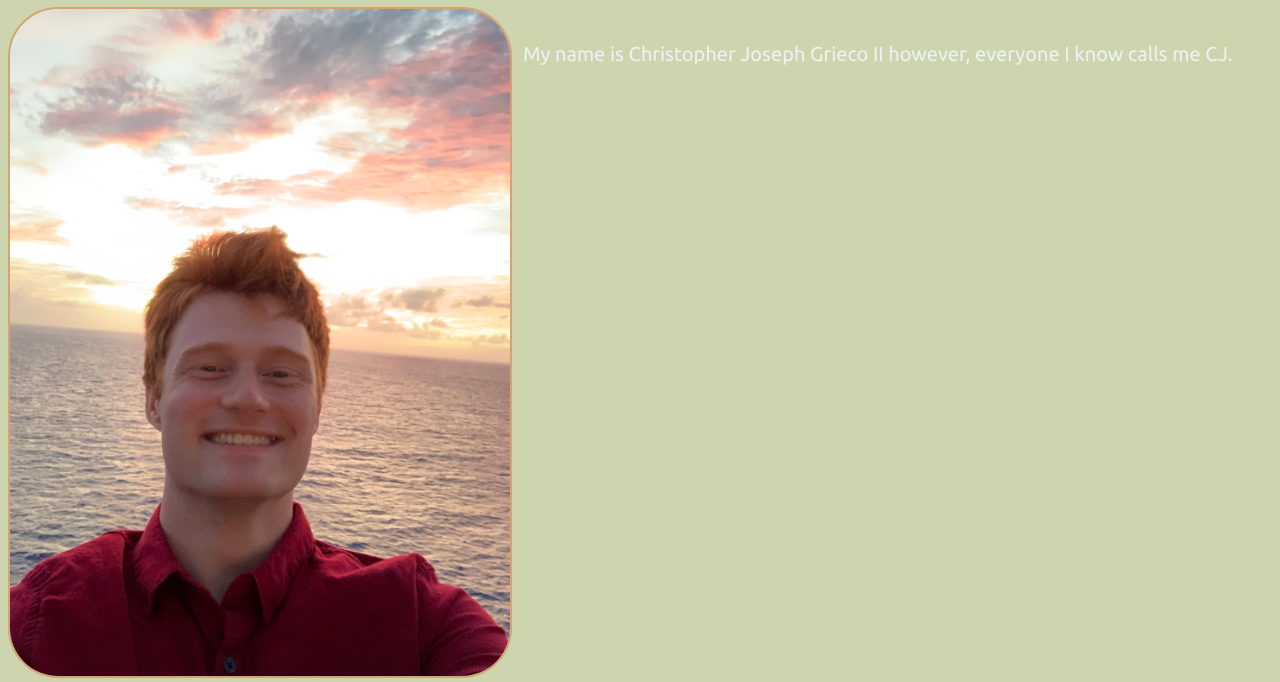
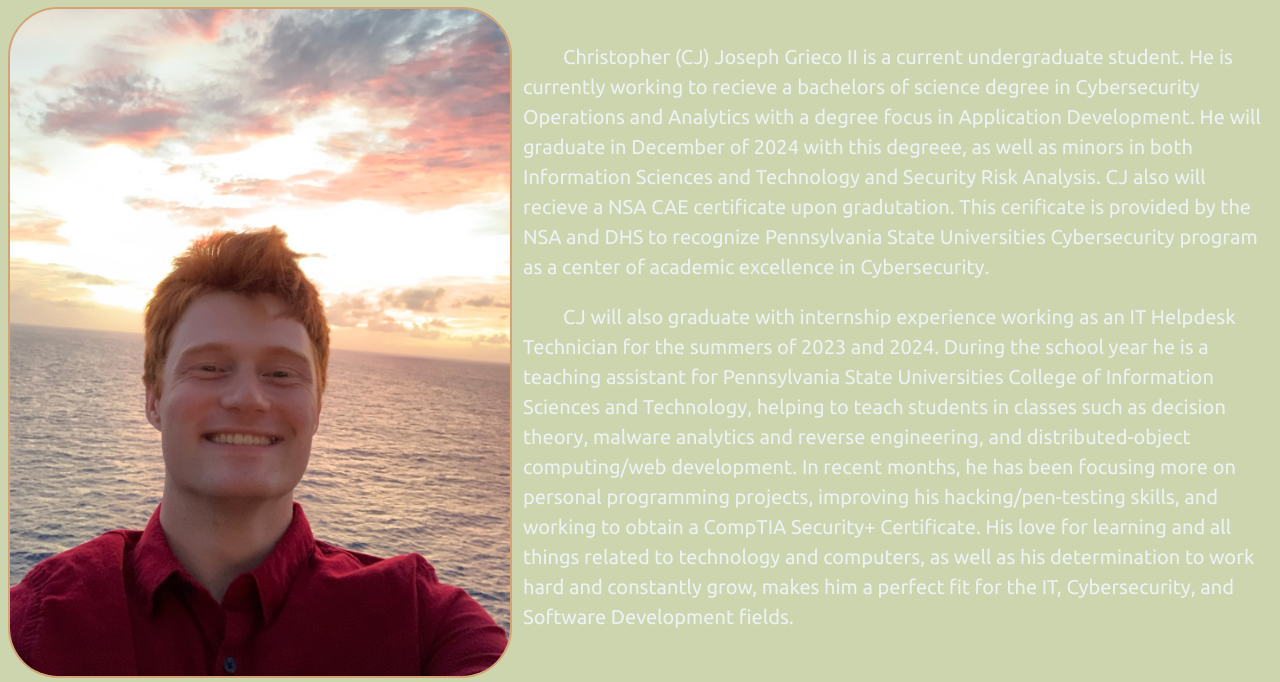
Before and after one commit to CyberJenius/CyberJenius.github.io, a plain HTML site: page aboutme.html in a window 1280 px wide. Shown: the part 170-852 px from the top of the page. Drawn offline with Linux system fonts and the light colour scheme.

Commit message:
Added about me description
Detailed achievements in about me description. Made it look nice with indentation and line spacing.

```diff
--- a/aboutme.css
+++ b/aboutme.css
@@ -53,10 +53,23 @@
 }
 
 .introduction{
+  text-indent: 40px;
   font-size: 20px;
   font-family: "Ubuntu";
   color: #EDF2F4;
   margin-top: -640px;
   overflow: hidden;
   margin-left: 515px;
+  line-height: 30px;
 }
+
+.part2{
+  text-indent: 40px;
+  font-size: 20px;
+  font-family: "Ubuntu";
+  color: #EDF2F4;
+  margin-top: 0px;
+  overflow: hidden;
+  margin-left: 515px;
+  line-height: 30px;
+}
--- a/aboutme.html
+++ b/aboutme.html
@@ -16,7 +16,18 @@
     <p class = title-card> About Me </p>
     <div>
       <img class = red-shirt-photo src = "Photos/RedShirt.jpeg">
-      <p class = introduction> My name is Christopher Joseph Grieco II however, everyone I know calls me CJ.</p>
+      <p class = introduction> Christopher (CJ) Joseph Grieco II is a current undergraduate student. He is currently working to recieve a bachelors of science degree in
+        Cybersecurity Operations and Analytics with a degree focus in Application Development. He will graduate in December of 2024 with this degreee, as well as minors in both
+        Information Sciences and Technology and Security Risk Analysis. CJ also will recieve a NSA CAE certificate upon gradutation. This cerificate is provided by the NSA and DHS
+        to recognize Pennsylvania State Universities Cybersecurity program as a center of academic excellence in Cybersecurity. <br>
+      </p>
+      <p class = part2>CJ will also graduate with internship experience
+          working as an IT Helpdesk Technician for the summers of 2023 and 2024. During the school year he is a teaching assistant for Pennsylvania State Universities College of Information
+          Sciences and Technology, helping to teach students in classes such as decision theory, malware analytics and reverse engineering, and distributed-object computing/web development.
+          In recent months, he has been focusing more on personal programming projects, improving his hacking/pen-testing skills, and working to obtain a CompTIA Security+ Certificate.
+          His love for learning and all things related to technology and computers, as well as his determination to work hard and constantly grow, makes him a perfect fit for the IT,
+          Cybersecurity, and Software Development fields.
+      </p>
     </div>
 </body>
 </html>
```
